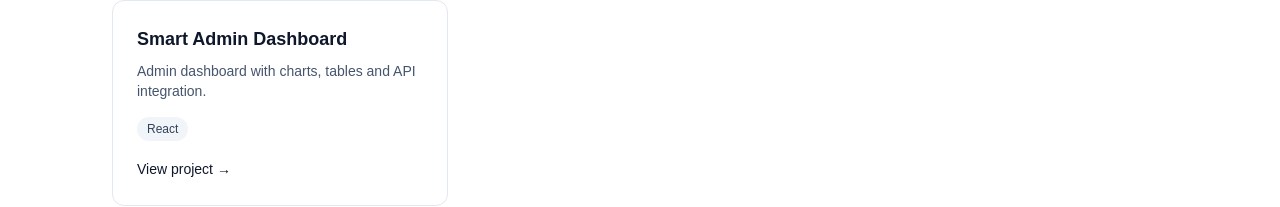
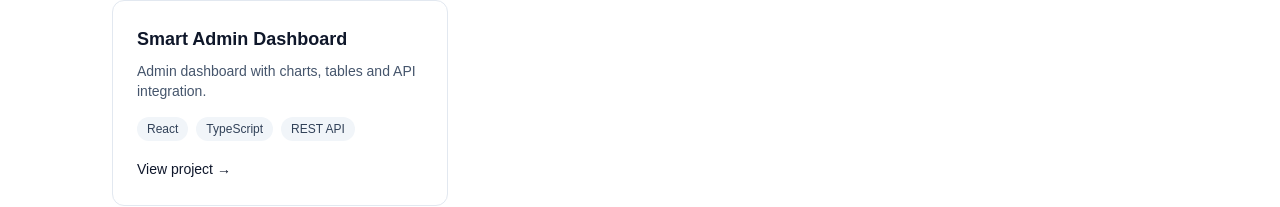
Before and after one commit to martins81-web/my-portfolio, a Next.js app: page / in a window 1280 px wide. Shown: the part 715-922 px from the top of the page. Built offline with nearby package versions, Linux system fonts and the light colour scheme; no server answers.

Commit message:
Allow flexible project technologies

```diff
--- /dev/null
+++ b/data/content/projects.json
@@ -0,0 +1,29 @@
+{
+  "allowedTechnologies": [
+    "React",
+    "Next.js",
+    "TypeScript",
+    "Angular",
+    "Vue",
+    "Node.js",
+    "Express",
+    "REST API",
+    "GraphQL",
+    "PostgreSQL",
+    "MongoDB",
+    "Tailwind CSS"
+  ],
+  "projects": [
+    {
+      "slug": "react-admin-dashboard",
+      "title": "Smart Admin Dashboard",
+      "description": "Admin dashboard with charts, tables and API integration.",
+      "technology": "React",
+      "problem": "Internal teams need a clear and fast way to visualize data and manage users.",
+      "features": ["Reusable UI components"],
+      "challenges": ["Managing state across multiple components"],
+      "learnings": ["Improved component design"],
+      "stack": ["React", "TypeScript", "REST API"]
+    }
+  ]
+}
--- a/data/projects.ts
+++ b/data/projects.ts
@@ -1,8 +1,10 @@
+import data from "./content/projects.json"
+
 export type Project = {
   slug: string
   title: string
   description: string
-  technology: "React" | "Angular" | "Vue" | "Next.js"
+  technology: string
   problem: string
   features: string[]
   challenges: string[]
@@ -10,19 +12,17 @@ export type Project = {
   stack?: string[]
 }
 
-export const projects: Project[] = [
-  {
-    slug: "react-admin-dashboard",
-    title: "Smart Admin Dashboard",
-    description: "Admin dashboard with charts, tables and API integration.",
-    technology: "React",
-    problem:
-      "Internal teams need a clear and fast way to visualize data and manage users.",
-    features: ["Reusable UI components"],
-    challenges: ["Managing state across multiple components"],
-    learnings: ["Improved component design"],
-  },
-]
+type ProjectsJson = {
+  allowedTechnologies?: string[]
+  projects: Project[]
+}
+
+const parsed = data as unknown as ProjectsJson
+
+export const allowedTechnologies: string[] =
+  parsed.allowedTechnologies ?? ["React", "Angular", "Vue", "Next.js"]
+
+export const projects: Project[] = parsed.projects
 
 export function getProjectBySlug(slug: string): Project | undefined {
   return projects.find(p => p.slug === slug)
```
